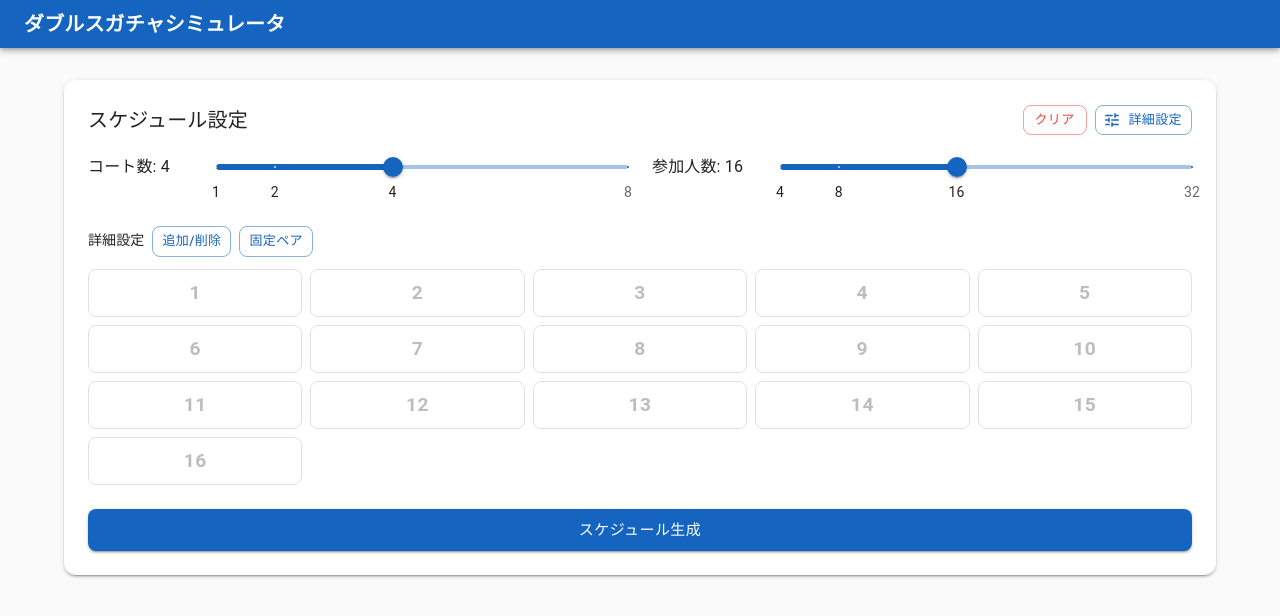
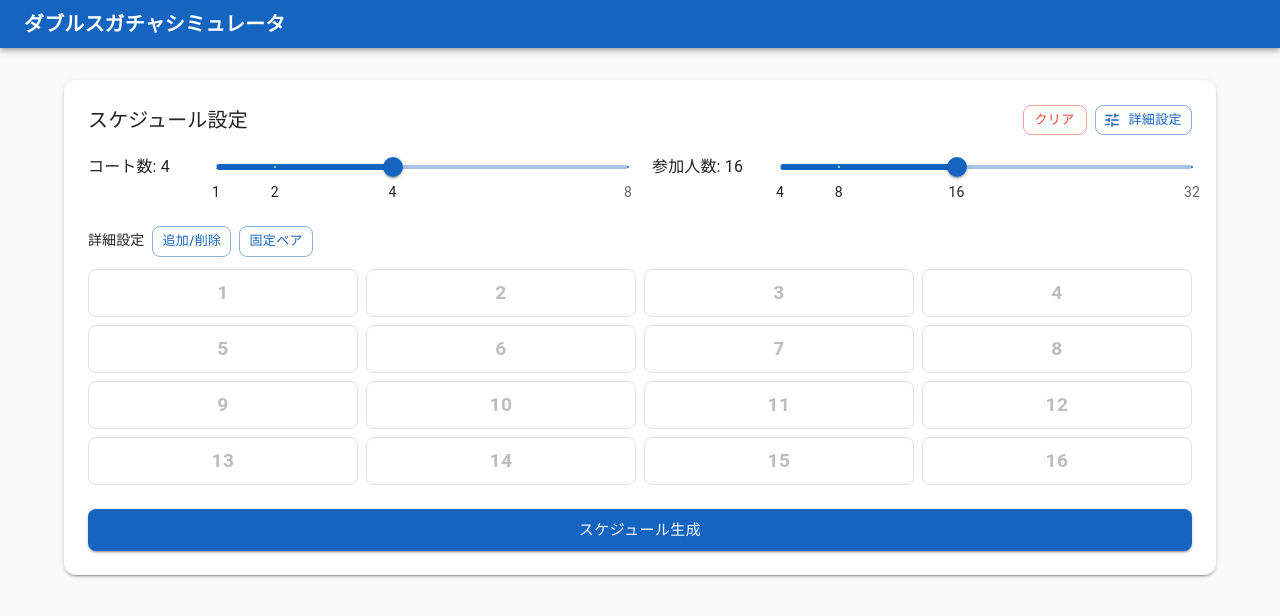
Before and after one commit to tshorea1207/doubles-random-number-table, a React (Vite) app: page / in a window 1280 px wide. Both pictures are taken after a click on the button "追加/削除". Shown: the top 616 px of the page. Built offline with nearby package versions, Linux system fonts and the light colour scheme.

Commit message:
プレイヤーグリッドを5列から4列に変更

```diff
--- a/src/components/ScheduleForm.tsx
+++ b/src/components/ScheduleForm.tsx
@@ -564,7 +564,7 @@ export function ScheduleForm({ onGenerate, onRegenerate, onCancel, onClear, isGe
               <Box sx={{ mt: 1 }}>
 
                 {/* 5列グリッド */}
-                <Box sx={{ display: 'grid', gridTemplateColumns: 'repeat(5, 1fr)', gap: 1, pt: 0.5 }}>
+                <Box sx={{ display: 'grid', gridTemplateColumns: 'repeat(4, 1fr)', gap: 1, pt: 0.5 }}>
                   {gridPlayers.map(p => (
                     <Button
                       key={p}
```
